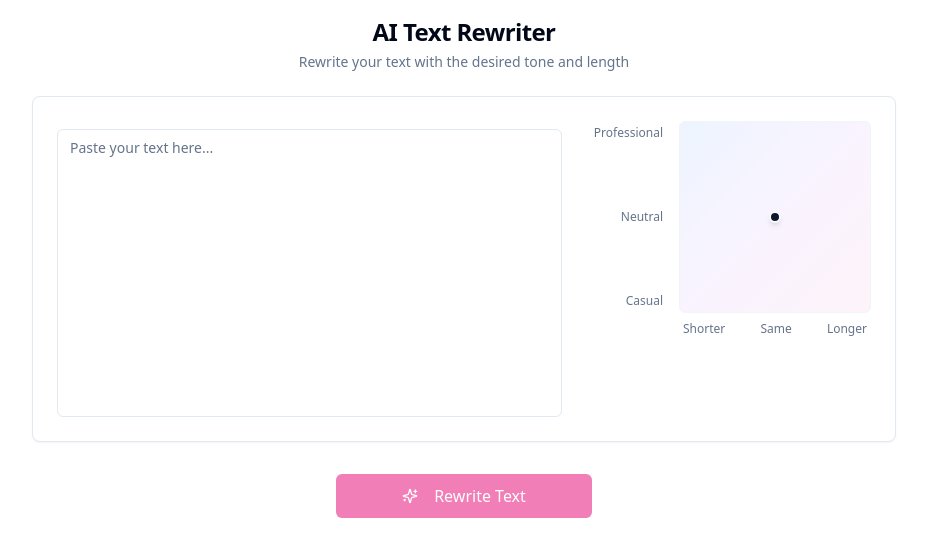
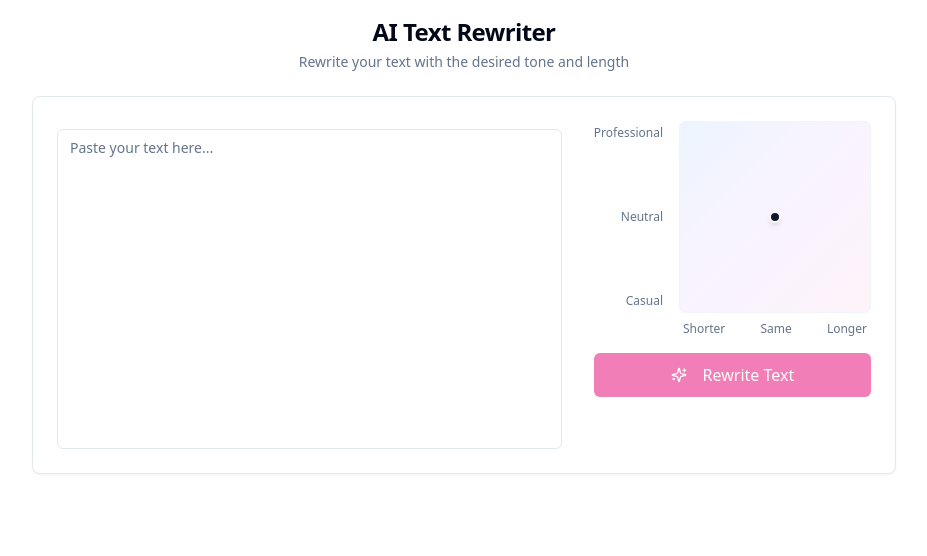
Before and after one commit to wwwillchen/vibe-text, a React (Vite) app: page / in a window 1280 px wide. Shown: the top 556 px of the page, without its empty margins (176-1103 px from the left). Built offline with nearby package versions, Linux system fonts and the light colour scheme.

Commit message:
[dyad] Move rewrite button inside card - wrote 1 file(s)

```diff
--- a/src/components/TextRewriter.tsx
+++ b/src/components/TextRewriter.tsx
@@ -6,7 +6,6 @@ import { Textarea } from "@/components/ui/textarea";
 import { Button } from "@/components/ui/button";
 import { Label } from "@/components/ui/label";
 import { Card, CardContent } from "@/components/ui/card";
-// Separator removed
 import ToneLengthSelector from './ToneLengthSelector';
 import { Loader2, Sparkles } from 'lucide-react';
 import { toast } from "sonner";
@@ -75,29 +74,24 @@ const TextRewriter: React.FC = () => {
               value={inputText}
               onChange={(e) => setInputText(e.target.value)}
               rows={12} // Increased rows slightly for better vertical space
-              className="resize-none shadow-none focus-visible:ring-0 focus-visible:ring-offset-0 w-full h-full min-h-[240px] md:min-h-[288px]" // Ensure it fills height
+              className="resize-none shadow-none focus-visible:ring-0 focus-visible:ring-offset-0 w-full h-full min-h-[240px] md:min-h-[320px]" // Adjusted min-height
             />
           </div>
 
-          {/* Separator Removed */}
-
-          {/* ToneLengthSelector Section (fixed width on larger screens) */}
-          <div className="w-full md:w-auto flex justify-center md:justify-start">
+          {/* ToneLengthSelector & Button Section */}
+          {/* Make this a flex column to stack selector and button */}
+          <div className="w-full md:w-auto flex flex-col items-center md:items-stretch gap-4">
              <ToneLengthSelector
                selectedTone={selectedTone}
                selectedLength={selectedLength}
                onSelect={handleToneLengthSelect}
              />
-          </div>
-        </CardContent>
-      </Card>
-
-      <div className="flex flex-col items-center gap-4 pt-2">
+             {/* Moved Button Here */}
              <Button
                onClick={handleRewrite}
                disabled={isLoading || !inputText.trim()}
                className={cn(
-             "w-full md:w-64 h-11 px-8 text-base",
+                 "w-full h-11 px-8 text-base", // Make button full width of its container
                  "bg-pink-500 text-white",
                  "hover:bg-pink-600",
                  "focus-visible:ring-pink-400",
@@ -113,6 +107,10 @@ const TextRewriter: React.FC = () => {
               {isLoading ? 'Rewriting...' : 'Rewrite Text'}
             </Button>
           </div>
+        </CardContent>
+      </Card>
+
+      {/* Removed the Button container from outside the card */}
     </div>
   );
 };
```
Lines whose indentation alone changed are shown as unchanged.
